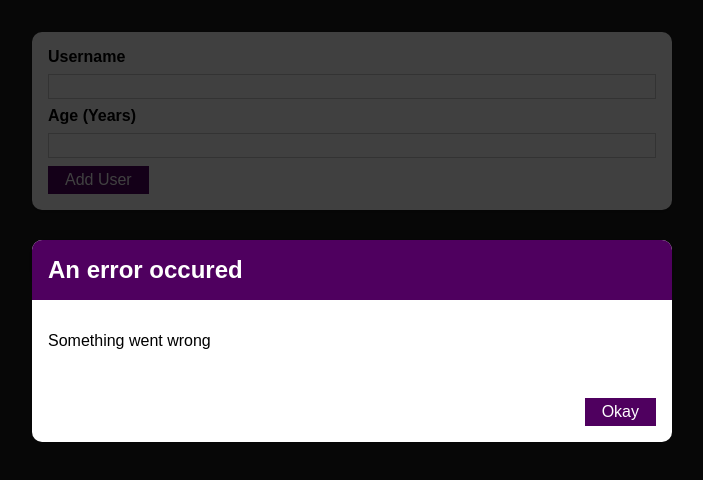
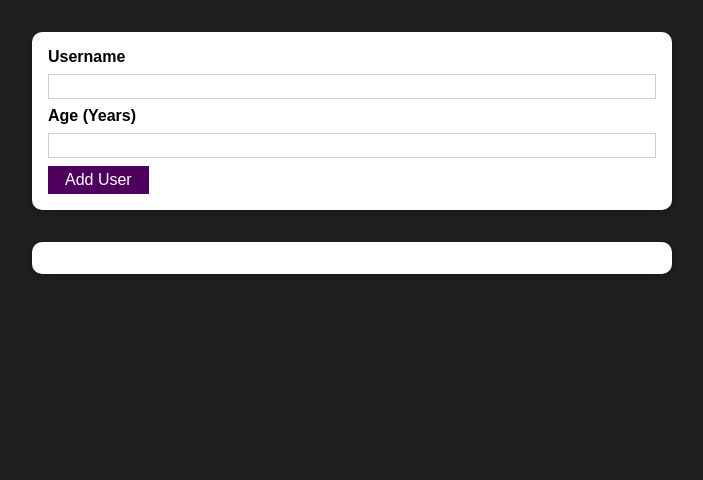
Before and after one commit to RaduBRN/react-fundamentals-project, a React (Create React App) app: page / in a window 1280 px wide. Shown: the top 480 px of the page, without its empty margins (288-991 px from the left). Built offline with nearby package versions, Linux system fonts and the light colour scheme.

Commit message:
manage Error State

```diff
--- a/src/components/UI/Button.js
+++ b/src/components/UI/Button.js
@@ -7,7 +7,7 @@ const Button = (props) => {
     <button
       className={classes.button}
       type={props.type || "button"}
-      onClick={props.handleClick}
+      onClick={props.onClick}
     >
       {props.children}
     </button>
--- a/src/components/UI/ErrorModal.js
+++ b/src/components/UI/ErrorModal.js
@@ -7,7 +7,7 @@ import classes from "./ErrorModal.module.css";
 const ErrorModal = (props) => {
   return (
     <div>
-      <div className={classes.backdrop} />
+      <div className={classes.backdrop} onClick={props.onConfirm} />
       <Card className={classes.modal}>
         <header className={classes.header}>
           <h2>{props.title}</h2>
@@ -16,7 +16,7 @@ const ErrorModal = (props) => {
           <p>{props.message}</p>
         </div>
         <footer className={classes.actions}>
-          <Button>Okay</Button>
+          <Button onClick={props.onConfirm}>Okay</Button>
         </footer>
       </Card>
     </div>
--- a/src/components/Users/AddUser.js
+++ b/src/components/Users/AddUser.js
@@ -8,13 +8,25 @@ import ErrorModal from "../UI/ErrorModal";
 const AddUser = (props) => {
   const [enteredUsername, setEnteredUsername] = useState("");
   const [enteredAge, setEnteredAge] = useState("");
+  const [error, setError] = useState();
 
   const addUserHandler = (e) => {
     e.preventDefault();
 
-    if (enteredUsername.trim().length === 0 || enteredAge.trim().length === 0)
+    if (enteredUsername.trim().length === 0 || enteredAge.trim().length === 0) {
+      setError({
+        title: "Invalid input",
+        message: "Please enter a valid name and age (non-empty values)",
+      });
       return;
-    if (+enteredAge < 1) return;
+    }
+    if (+enteredAge < 1) {
+      setError({
+        title: "Invalid age",
+        message: "Please enter a valid age (>0)",
+      });
+      return;
+    }
 
     props.onAddUser(enteredUsername, enteredAge);
     setEnteredUsername("");
@@ -23,10 +35,17 @@ const AddUser = (props) => {
 
   const usernameHandler = (event) => setEnteredUsername(event.target.value);
   const ageHandler = (event) => setEnteredAge(event.target.value);
+  const errorHandler = () => setError();
 
   return (
     <div>
-      <ErrorModal title="An error occured" message="Something went wrong" />
+      {error && (
+        <ErrorModal
+          title={error.title}
+          message={error.message}
+          onConfirm={errorHandler}
+        />
+      )}
       <Card className={classes.input}>
         <form onSubmit={addUserHandler}>
           <label htmlFor="username">Username</label>
```
